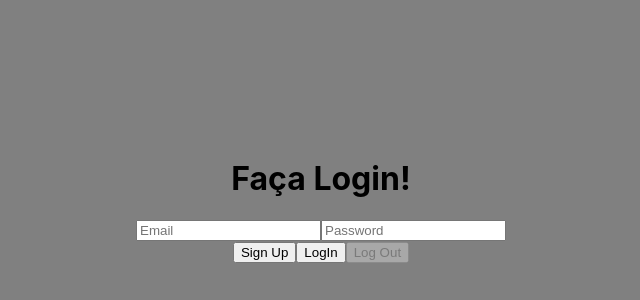
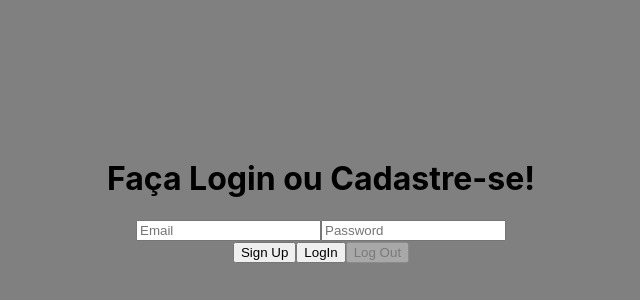
Before and after one commit to luizfelper/AuthUserEmailAndPass, a React (Create React App) app: page / in a window 1280 px wide. Shown: the part 200-500 px from the top of the page, without its empty margins (319-959 px from the left). Built offline with nearby package versions, Linux system fonts and the light colour scheme; no server answers.

Commit message:
Ajustes nos textos de login

```diff
--- a/src/App.js
+++ b/src/App.js
@@ -45,7 +45,7 @@ function App() {
 
       {currentUser === null &&
         <div>
-          <h1>Faça Login!</h1>
+          <h1>Faça Login ou Cadastre-se!</h1>
         </div>
       }
 
```
